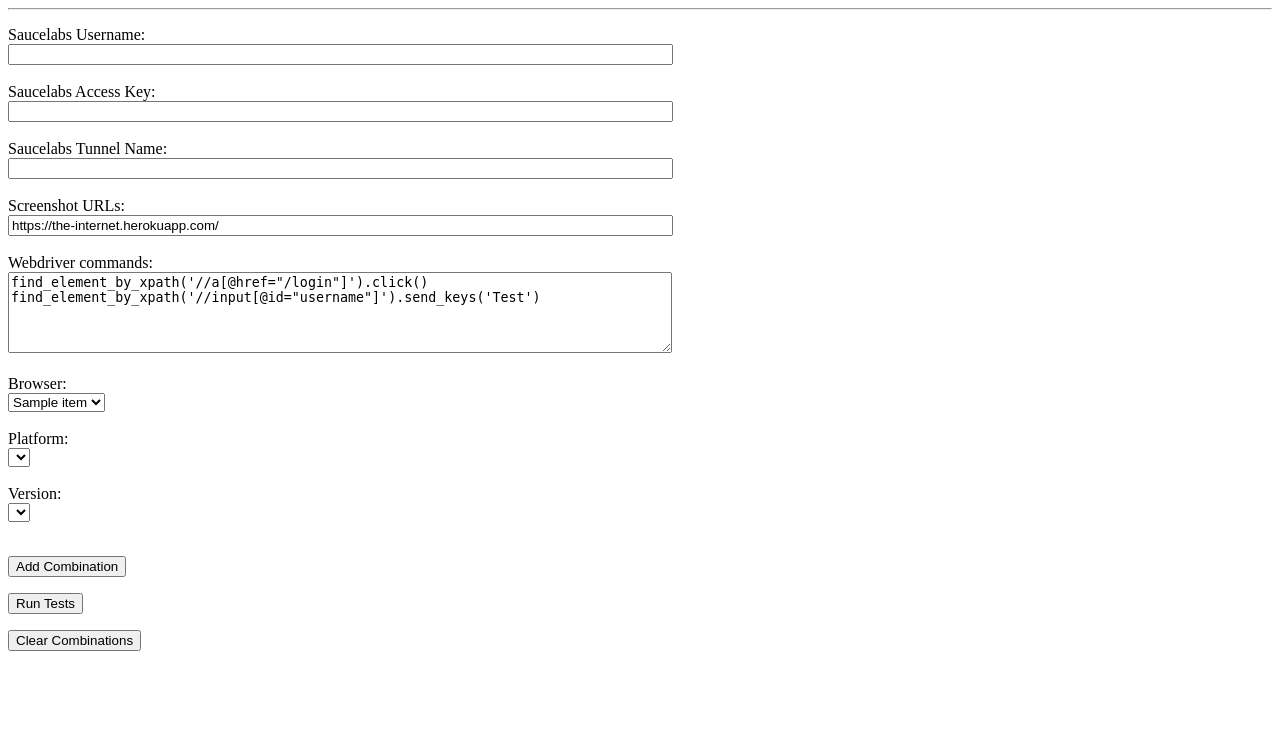
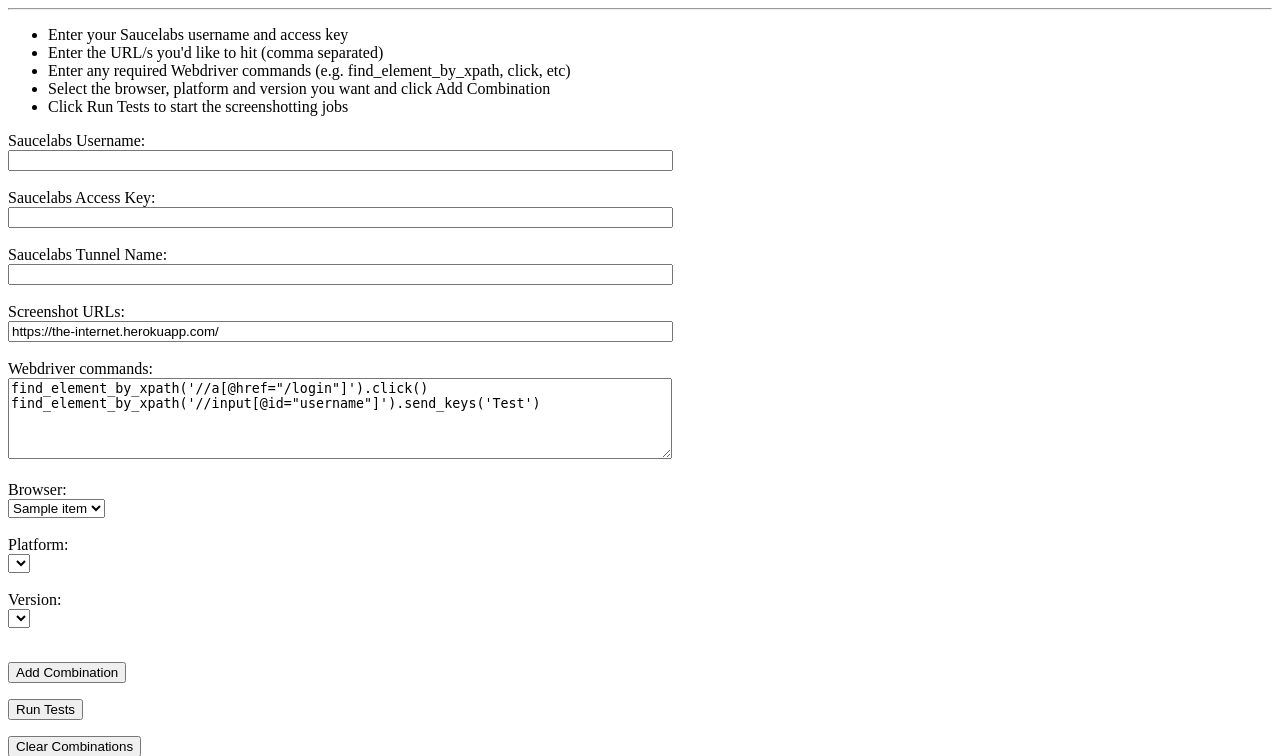
Before and after one commit to andrew-fowler/shottie, a Flask app: page / in a window 1280 px wide. Shown: the top 756 px of the page. Run offline with Flask 2, Linux system fonts and the light colour scheme; a database or web service that is not in the repository returns one stand-in record (values such as "Sample title"); data that the repository does not hold is empty; some libraries are stand-ins or nearby versions.

Commit message:
Added basic ugly instructions

```diff
--- a/app/templates/index.html
+++ b/app/templates/index.html
@@ -1,5 +1,13 @@
 {% extends "base.html" %}
 {% block content %}
+
+    <ul>
+        <li>Enter your Saucelabs username and access key</li>
+        <li>Enter the URL/s you'd like to hit (comma separated)</li>
+        <li>Enter any required Webdriver commands (e.g. find_element_by_xpath, click, etc)</li>
+        <li>Select the browser, platform and version you want and click Add Combination</li>
+        <li>Click Run Tests to start the screenshotting jobs</li>
+    </ul>
     <form action="" method="post" name="submit">
         {{ form.hidden_tag() }}
         <p>
```
